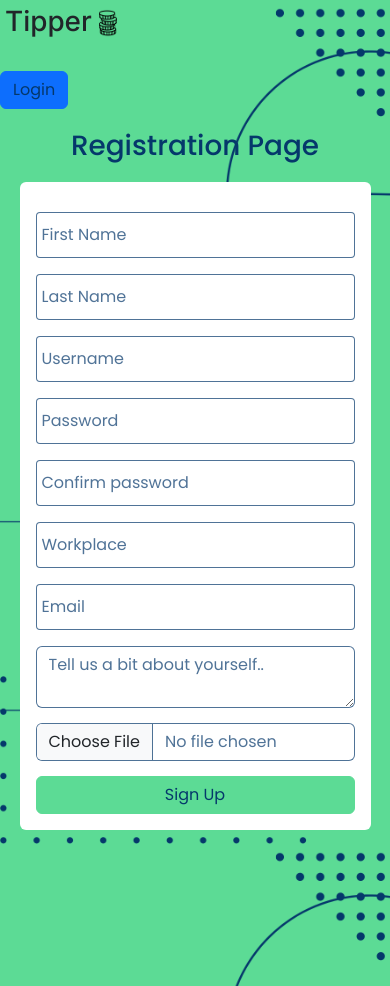
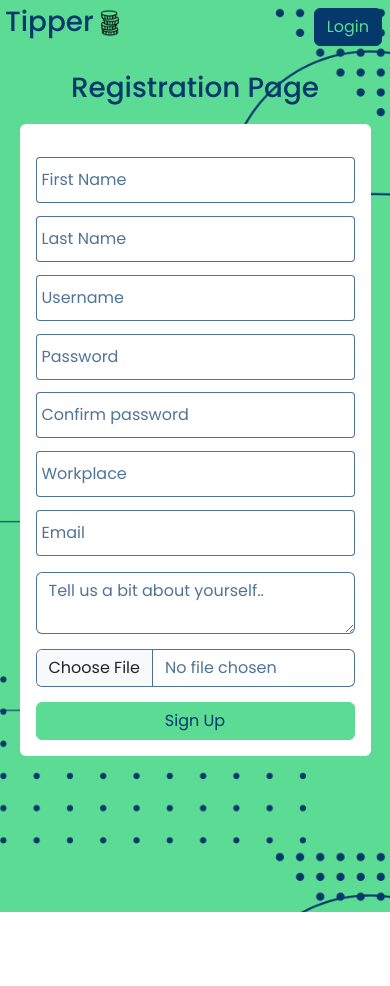
Before and after one commit to Tipper-final-project/front-end, a Next.js app: page /registerpage in a window 390 px wide. After the commit the page ends 912 px from the top, so only its background shows below. Built offline with nearby package versions, Linux system fonts and the light colour scheme; no server answers; what cryptr would draw is missing.

Commit message:
final styling for login and registration page

```diff
--- a/src/app/registerpage/page.js
+++ b/src/app/registerpage/page.js
@@ -137,8 +137,8 @@ const RegisterPage = () => {
         <form className="register-card" onSubmit={handleSubmit}>
           <div className="card " style={{ width: 90 + "%" }}>
             <div className="card-body">
-              <div className="input-group mb-3">
-                {/* <label htmlFor="firstName" className="form-label"></label> */}
+              <div className="input-div">
+                <label htmlFor="firstName" className="form-label"></label>
                 <input
                   type="text"
                   className="form-control input-field"
@@ -148,8 +148,8 @@ const RegisterPage = () => {
                   required
                 />
               </div>
-              <div className="input-group mb-3">
-                {/* <label htmlFor="lastName" className="form-label"></label> */}
+              <div className="input-div">
+                <label htmlFor="lastName" className="form-label"></label>
                 <input
                   type="text"
                   className="form-control input-field"
@@ -159,8 +159,8 @@ const RegisterPage = () => {
                   required
                 />
               </div>
-              <div className="input-group mb-3">
-                {/* <label htmlFor="username" className="form-label"></label> */}
+              <div className="input-div">
+                <label htmlFor="username" className="form-label"></label>
                 <input
                   type="text"
                   className="form-control input-field"
@@ -177,8 +177,8 @@ const RegisterPage = () => {
                   </p>
                 </div>
               ) : null}
-              <div className="input-group mb-3">
-                {/* <label htmlFor="password" className="form-label"></label> */}
+              <div className="input-div">
+                <label htmlFor="password" className="form-label"></label>
                 <input
                   type="password"
                   className="form-control input-field"
@@ -196,8 +196,8 @@ const RegisterPage = () => {
                   </p>
                 </div>
               ) : null}
-              <div className="input-group mb-3">
-                {/* <label htmlFor="password" className="form-label"></label> */}
+              <div className="input-div">
+                <label htmlFor="password" className="form-label"></label>
                 <input
                   type="password"
                   className="form-control input-field"
@@ -210,8 +210,8 @@ const RegisterPage = () => {
               {passwordMatchError ? (
                 <p style={{ color: "red" }}>the passwords do not match</p>
               ) : null}
-              <div className="input-group mb-3">
-                {/* <label htmlFor="workPlace" className="form-label"></label> */}
+              <div className="input-div">
+                <label htmlFor="workPlace" className="form-label"></label>
                 <input
                   type="text"
                   className="form-control input-field"
@@ -221,8 +221,8 @@ const RegisterPage = () => {
                   required
                 />
               </div>
-              <div className="input-group mb-3">
-                {/* <label htmlFor="email" className="form-label"></label> */}
+              <div className="mb-3 input-div">
+                <label htmlFor="email" className="form-label"></label>
                 <input
                   type="email"
                   className="form-control input-field"
@@ -255,14 +255,7 @@ const RegisterPage = () => {
               </div>
               {image ? (
                 <div>
-                  <img
-                    src={image}
-                    className="uploaded-img"
-                    // style={{
-                    //   width: "300px",
-                    //   height: "300px",
-                    // }}
-                  />
+                  <img src={image} className="uploaded-img" />
                   <button
                     id="cancelUpload"
                     type="button"
--- a/src/input.scss
+++ b/src/input.scss
@@ -1,20 +1,26 @@
 @import url("https://fonts.googleapis.com/css2?family=Poppins:ital,wght@0,100;0,200;0,300;0,400;0,500;0,600;0,700;0,800;0,900;1,100;1,200;1,300;1,400;1,500;1,600;1,700;1,800;1,900&display=swap");
 
-@media only screen and (max-width: 450px) {
+* {
+  color: #05386b;
+  font-family: "Poppins";
+}
+@media only screen and (min-width: 451px) {
   .login-card {
     display: flex;
     justify-content: center;
-    margin-top: 5%;
+    margin: 2% auto 5% auto;
+    width: 50%;
+    text-align: center;
     .register-link {
       font-size: small;
-      text-align: center;
-      padding-bottom: px;
+      text-align: left;
+      margin: 0 0 4px 16px;
     }
     .card {
       border: none;
     }
     .card-body {
-      padding-top: 30px;
+      padding-top: 16px;
     }
     .btn {
       width: 100%;
@@ -38,7 +44,112 @@
 
   .login-title {
     text-align: center;
-    margin-top: 50%;
+    margin-top: 2%;
+    isolation: isolate;
+  }
+
+  .tipper {
+    display: flex;
+    justify-content: space-between;
+    isolation: isolate;
+    margin: 12px 0 0 12px;
+    .logout-btn {
+      display: flex;
+      justify-content: flex-end;
+      margin-top: 6px;
+    }
+    .logoutbtn {
+      isolation: isolate;
+      background-color: #05386b;
+      border-color: #05386b;
+      color: white;
+    }
+  }
+
+  .register-card {
+    display: flex;
+    justify-content: center;
+    margin: 0 auto 0 auto;
+    padding: 8px 0 48px 0;
+    width: 65%;
+    .card {
+      border: none;
+    }
+    .card-body {
+      padding: 16px;
+    }
+
+    .form-control {
+      padding: 10px 0px 10px 5px;
+      color: #05386b;
+      border-color: #05386b;
+      border-radius: 0.25rem;
+      margin: 0 0 8px 0;
+    }
+    .form-control:focus {
+      border: #5cdb95;
+      box-shadow: 0 0 0 0.1rem #5cdb95;
+    }
+    .form-control::placeholder {
+      color: #05386b;
+    }
+  }
+
+  .register-title {
+    color: #05386b;
+  }
+}
+
+@media only screen and (max-width: 450px) {
+  .login-card {
+    display: flex;
+    justify-content: center;
+    .register-link {
+      font-size: small;
+      text-align: center;
+      padding-bottom: 5px;
+
+      a {
+        color: #05386b;
+      }
+      a:hover {
+        color: #5cdb95;
+      }
+    }
+    .card {
+      border: none;
+    }
+    .card-body {
+      padding-top: 30px;
+    }
+    .btn {
+      width: 100%;
+      background-color: #5cdb95;
+      border-color: #5cdb95;
+      color: #05386b;
+    }
+    .btn:hover {
+      background-color: #05386b;
+      border-color: #05386b;
+      color: #5cdb95;
+    }
+    .form-control {
+      padding: 10px 0px 10px 5px;
+      border-color: #05386b;
+      color: #05386b;
+    }
+    .form-control:focus {
+      border: #5cdb95;
+      box-shadow: 0 0 0 0.1rem #5cdb95;
+    }
+    .form-control::placeholder {
+      color: #05386b;
+    }
+  }
+
+  .login-title {
+    text-align: center;
+    margin-top: 40%;
     isolation: isolate;
   }
 
@@ -246,6 +357,18 @@
       margin-top: 5%;
       color: #05386b;
     }
+    .return-login {
+      background-color: #05386b;
+      border-color: #05386b;
+      color: #5cdb95;
+      position: absolute;
+      top: 8px;
+      right: 8px;
+    }
+    .return-login:hover {
+      background-color: #5cdb95;
+      color: #05386b;
+    }
     .register-card {
       display: flex;
       justify-content: center;
@@ -256,13 +379,20 @@
         text-align: center;
         padding-bottom: px;
       }
+      p {
+        font-size: 12px;
+        margin-bottom: 0px;
+        text-align: center;
+      }
       .card {
         border: none;
       }
       .card-body {
-        padding-top: 30px;
+        padding-top: 20px;
       }
-
+      .input-div {
+        line-height: 0.8;
+      }
       .input-field {
         padding: 10px 0px 10px 5px;
         color: #05386b;
@@ -323,10 +453,6 @@
         color: #5cdb95;
       }
     }
-    * {
-      color: #05386b;
-      font-family: "Poppins";
-    }
 
     a {
       color: #05386b;
@@ -373,104 +499,3 @@
     }
   }
 }
-
-@media only screen and (min-width: 451px) {
-  .login-card {
-    display: flex;
-    justify-content: center;
-    margin: 2% auto 5% auto;
-    width: 50%;
-    text-align: center;
-    .register-link {
-      font-size: small;
-      text-align: left;
-      margin: 0 0 4px 16px;
-    }
-    .card {
-      border: none;
-    }
-    .card-body {
-      padding-top: 16px;
-    }
-    .btn {
-      width: 100%;
-      background-color: #5cdb95;
-      border-color: #5cdb95;
-      color: #05386b;
-    }
-    .form-control {
-      padding: 10px 0px 10px 5px;
-      border-color: #05386b;
-      color: #05386b;
-    }
-    .form-control:focus {
-      border: #5cdb95;
-      box-shadow: 0 0 0 0.1rem #5cdb95;
-    }
-    .form-control::placeholder {
-      color: #05386b;
-    }
-  }
-
-  .login-title {
-    text-align: center;
-    margin-top: 2%;
-    isolation: isolate;
-  }
-
-  * {
-    color: #05386b;
-    font-family: "Poppins";
-  }
-
-  .tipper {
-    display: flex;
-    justify-content: space-between;
-    isolation: isolate;
-    margin: 12px 0 0 12px;
-    .logout-btn {
-      display: flex;
-      justify-content: flex-end;
-      margin-top: 6px;
-    }
-    .logoutbtn {
-      isolation: isolate;
-      background-color: #05386b;
-      border-color: #05386b;
-      color: white;
-    }
-  }
-
-  .register-card {
-    display: flex;
-    justify-content: center;
-    margin: 0 auto 0 auto;
-    padding: 8px 0 48px 0;
-    width: 65%;
-    .card {
-      border: none;
-    }
-    .card-body {
-      padding: 16px;
-    }
-
-    .form-control {
-      padding: 10px 0px 10px 5px;
-      color: #05386b;
-      border-color: #05386b;
-      border-radius: 0.25rem;
-      margin: 0 0 8px 0;
-    }
-    .form-control:focus {
-      border: #5cdb95;
-      box-shadow: 0 0 0 0.1rem #5cdb95;
-    }
-    .form-control::placeholder {
-      color: #05386b;
-    }
-  }
-
-  .register-title {
-    color: #05386b;
-  }
-}
--- a/src/output.css
+++ b/src/output.css
@@ -1,20 +1,27 @@
 @import url("https://fonts.googleapis.com/css2?family=Poppins:ital,wght@0,100;0,200;0,300;0,400;0,500;0,600;0,700;0,800;0,900;1,100;1,200;1,300;1,400;1,500;1,600;1,700;1,800;1,900&display=swap");
-@media only screen and (max-width: 450px) {
+* {
+  color: #05386b;
+  font-family: "Poppins";
+}
+
+@media only screen and (min-width: 451px) {
   .login-card {
     display: flex;
     justify-content: center;
-    margin-top: 5%;
+    margin: 2% auto 5% auto;
+    width: 50%;
+    text-align: center;
   }
   .login-card .register-link {
     font-size: small;
-    text-align: center;
-    padding-bottom: px;
+    text-align: left;
+    margin: 0 0 4px 16px;
   }
   .login-card .card {
     border: none;
   }
   .login-card .card-body {
-    padding-top: 30px;
+    padding-top: 16px;
   }
   .login-card .btn {
     width: 100%;
@@ -36,7 +43,105 @@
   }
   .login-title {
     text-align: center;
-    margin-top: 50%;
+    margin-top: 2%;
+    isolation: isolate;
+  }
+  .tipper {
+    display: flex;
+    justify-content: space-between;
+    isolation: isolate;
+    margin: 12px 0 0 12px;
+  }
+  .tipper .logout-btn {
+    display: flex;
+    justify-content: flex-end;
+    margin-top: 6px;
+  }
+  .tipper .logoutbtn {
+    isolation: isolate;
+    background-color: #05386b;
+    border-color: #05386b;
+    color: white;
+  }
+  .register-card {
+    display: flex;
+    justify-content: center;
+    margin: 0 auto 0 auto;
+    padding: 8px 0 48px 0;
+    width: 65%;
+  }
+  .register-card .card {
+    border: none;
+  }
+  .register-card .card-body {
+    padding: 16px;
+  }
+  .register-card .form-control {
+    padding: 10px 0px 10px 5px;
+    color: #05386b;
+    border-color: #05386b;
+    border-radius: 0.25rem;
+    margin: 0 0 8px 0;
+  }
+  .register-card .form-control:focus {
+    border: #5cdb95;
+    box-shadow: 0 0 0 0.1rem #5cdb95;
+  }
+  .register-card .form-control::placeholder {
+    color: #05386b;
+  }
+  .register-title {
+    color: #05386b;
+  }
+}
+@media only screen and (max-width: 450px) {
+  .login-card {
+    display: flex;
+    justify-content: center;
+  }
+  .login-card .register-link {
+    font-size: small;
+    text-align: center;
+    padding-bottom: 5px;
+  }
+  .login-card .register-link a {
+    color: #05386b;
+  }
+  .login-card .register-link a:hover {
+    color: #5cdb95;
+  }
+  .login-card .card {
+    border: none;
+  }
+  .login-card .card-body {
+    padding-top: 30px;
+  }
+  .login-card .btn {
+    width: 100%;
+    background-color: #5cdb95;
+    border-color: #5cdb95;
+    color: #05386b;
+  }
+  .login-card .btn:hover {
+    background-color: #05386b;
+    border-color: #05386b;
+    color: #5cdb95;
+  }
+  .login-card .form-control {
+    padding: 10px 0px 10px 5px;
+    border-color: #05386b;
+    color: #05386b;
+  }
+  .login-card .form-control:focus {
+    border: #5cdb95;
+    box-shadow: 0 0 0 0.1rem #5cdb95;
+  }
+  .login-card .form-control::placeholder {
+    color: #05386b;
+  }
+  .login-title {
+    text-align: center;
+    margin-top: 40%;
     isolation: isolate;
   }
   .profile-page-user .card {
@@ -236,6 +341,18 @@
     margin-top: 5%;
     color: #05386b;
   }
+  .registration-page .return-login {
+    background-color: #05386b;
+    border-color: #05386b;
+    color: #5cdb95;
+    position: absolute;
+    top: 8px;
+    right: 8px;
+  }
+  .registration-page .return-login:hover {
+    background-color: #5cdb95;
+    color: #05386b;
+  }
   .registration-page .register-card {
     display: flex;
     justify-content: center;
@@ -247,11 +364,19 @@
     text-align: center;
     padding-bottom: px;
   }
+  .registration-page .register-card p {
+    font-size: 12px;
+    margin-bottom: 0px;
+    text-align: center;
+  }
   .registration-page .register-card .card {
     border: none;
   }
   .registration-page .register-card .card-body {
-    padding-top: 30px;
+    padding-top: 20px;
+  }
+  .registration-page .register-card .input-div {
+    line-height: 0.8;
   }
   .registration-page .register-card .input-field {
     padding: 10px 0px 10px 5px;
@@ -310,10 +435,6 @@
     background-color: #05386b;
     color: #5cdb95;
   }
-  .registration-page * {
-    color: #05386b;
-    font-family: "Poppins";
-  }
   .registration-page a {
     color: #05386b;
   }
@@ -354,99 +475,5 @@
     margin: 15% auto;
   }
 }
-@media only screen and (min-width: 451px) {
-  .login-card {
-    display: flex;
-    justify-content: center;
-    margin: 2% auto 5% auto;
-    width: 50%;
-    text-align: center;
-  }
-  .login-card .register-link {
-    font-size: small;
-    text-align: left;
-    margin: 0 0 4px 16px;
-  }
-  .login-card .card {
-    border: none;
-  }
-  .login-card .card-body {
-    padding-top: 16px;
-  }
-  .login-card .btn {
-    width: 100%;
-    background-color: #5cdb95;
-    border-color: #5cdb95;
-    color: #05386b;
-  }
-  .login-card .form-control {
-    padding: 10px 0px 10px 5px;
-    border-color: #05386b;
-    color: #05386b;
-  }
-  .login-card .form-control:focus {
-    border: #5cdb95;
-    box-shadow: 0 0 0 0.1rem #5cdb95;
-  }
-  .login-card .form-control::placeholder {
-    color: #05386b;
-  }
-  .login-title {
-    text-align: center;
-    margin-top: 2%;
-    isolation: isolate;
-  }
-  * {
-    color: #05386b;
-    font-family: "Poppins";
-  }
-  .tipper {
-    display: flex;
-    justify-content: space-between;
-    isolation: isolate;
-    margin: 12px 0 0 12px;
-  }
-  .tipper .logout-btn {
-    display: flex;
-    justify-content: flex-end;
-    margin-top: 6px;
-  }
-  .tipper .logoutbtn {
-    isolation: isolate;
-    background-color: #05386b;
-    border-color: #05386b;
-    color: white;
-  }
-  .register-card {
-    display: flex;
-    justify-content: center;
-    margin: 0 auto 0 auto;
-    padding: 8px 0 48px 0;
-    width: 65%;
-  }
-  .register-card .card {
-    border: none;
-  }
-  .register-card .card-body {
-    padding: 16px;
-  }
-  .register-card .form-control {
-    padding: 10px 0px 10px 5px;
-    color: #05386b;
-    border-color: #05386b;
-    border-radius: 0.25rem;
-    margin: 0 0 8px 0;
-  }
-  .register-card .form-control:focus {
-    border: #5cdb95;
-    box-shadow: 0 0 0 0.1rem #5cdb95;
-  }
-  .register-card .form-control::placeholder {
-    color: #05386b;
-  }
-  .register-title {
-    color: #05386b;
-  }
-}
 
 /*# sourceMappingURL=output.css.map */
```
Also changed, not shown: 1 other file (tests, documents, lock files or other folders).
